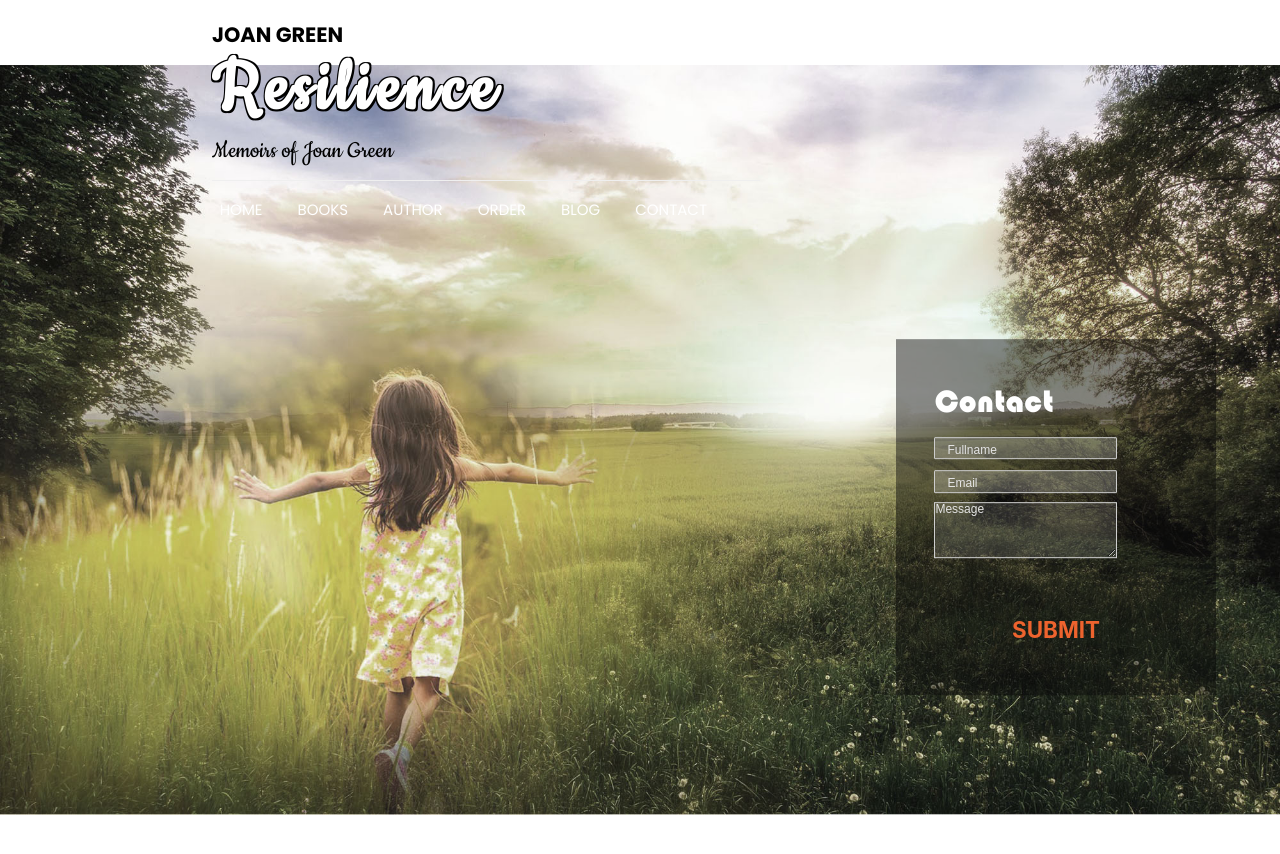
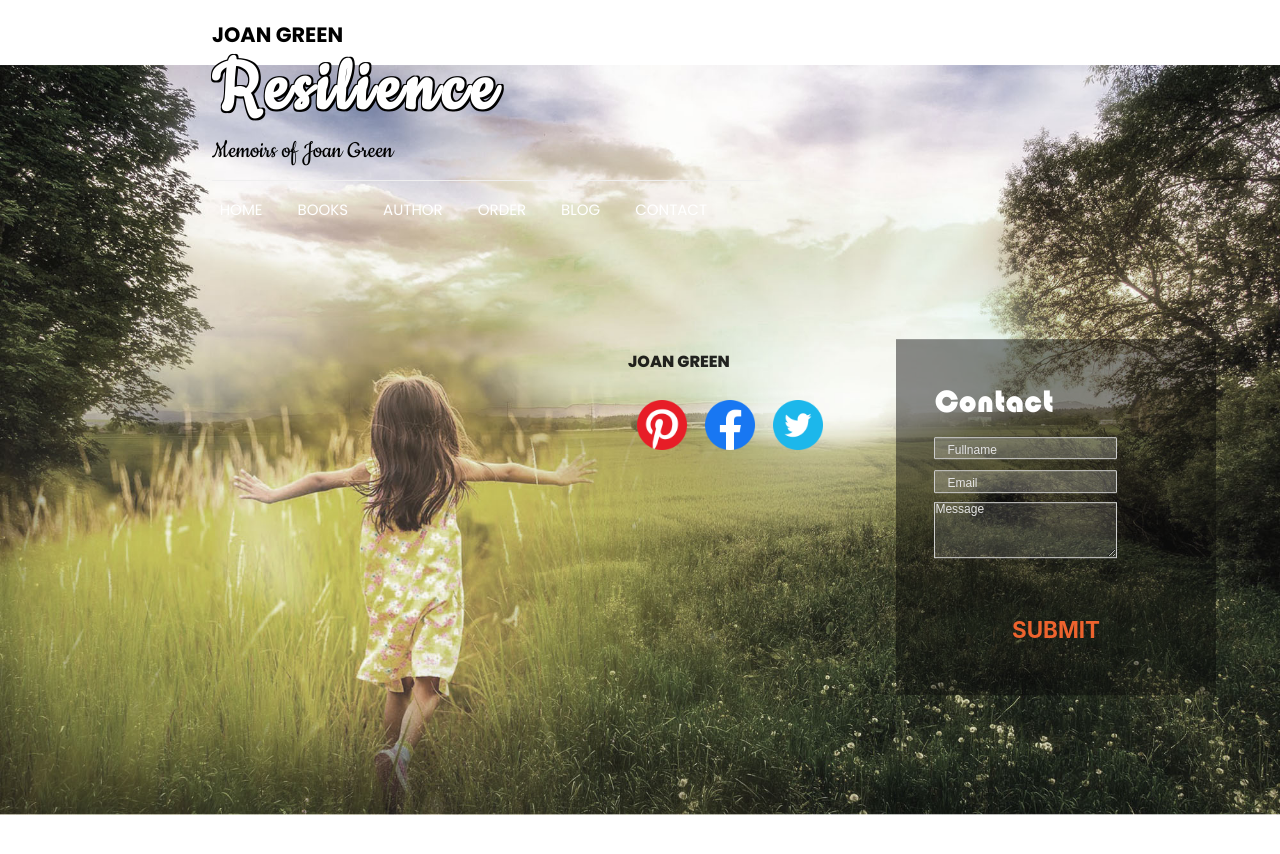
Before and after one commit to admemarketing/joangreen, a Gatsby site: page /contact in a window 1280 px wide. Built offline with nearby package versions, Linux system fonts and the light colour scheme; Gatsby itself is replaced by a stand-in of ours; a web font is replaced by a local one.

Commit message:
changes-10-8-2020

```diff
--- a/src/assets/scss/pages.scss
+++ b/src/assets/scss/pages.scss
@@ -508,3 +508,27 @@ $prm-font-size : 12px;
 .video-thumbnail{
     margin-bottom: 7%;
 }
+
+
+/*Social Media*/
+
+.custom-container-social-login{
+    h1{
+        font-size: 1rem;
+        font-weight: 800;
+        margin-bottom: 13%;
+        text-transform: uppercase;
+    }
+}
+
+.social-media-icons{
+    li{
+        display: inline-block;
+        a{
+            padding: 0 9px;
+            img{
+                width: 50px;
+            }
+        }
+    }
+}
--- a/src/pages/contact.js
+++ b/src/pages/contact.js
@@ -5,11 +5,15 @@ import Nav from '../components/nav'
 import Inputs from "../components/Inputs/inputs"
 
 
+/*Social Media Icons*/
+import Fb from "../../static/social/fb.png"
+import Pinterest from "../../static/social/pinterest.png"
+import Twitter from "../../static/social/twitter.png"
+
+
 const Contact = (props)=>{
 
-
 	function OnSubmitForm (e) {
-
 	    e.preventDefault();
         const form = e.target;
         const data = new FormData(form);
@@ -24,21 +28,42 @@ const Contact = (props)=>{
             	console.log('something went wrong')
             }
         };
-
         xhr.send(data);
-
     }
 
     return(
         <>
             <Layout>
                 <OnePage>
-
                     <Nav pathExt={props.path}
                         blogNav={false}
                     />
 
                     <div className="contact-form-custom">
+
+                        <div className="custom-container-social-login">
+                            <h1>Joan Green</h1>
+
+                            <ul className="social-media-icons">
+                                <li>
+                                    <a href="">
+                                        <img src={Pinterest} alt="social-icons" />
+                                    </a>
+                                </li>
+                                <li>
+                                    <a href="">
+                                        <img src={Fb} alt="social-icons" />
+                                    </a>
+                                </li>
+                                <li>
+                                    <a href="">
+                                        <img src={Twitter} alt="social-icons" />
+                                    </a>
+                                </li>
+                            </ul>
+                        </div>
+
+
                         <div class="content-wrapper">
                             <h1 className="blippo-heading">
                                 Contact
```
Also changed, not shown: static/social/fb.png (added), static/social/pinterest.png (added), static/social/twitter.png (added).
